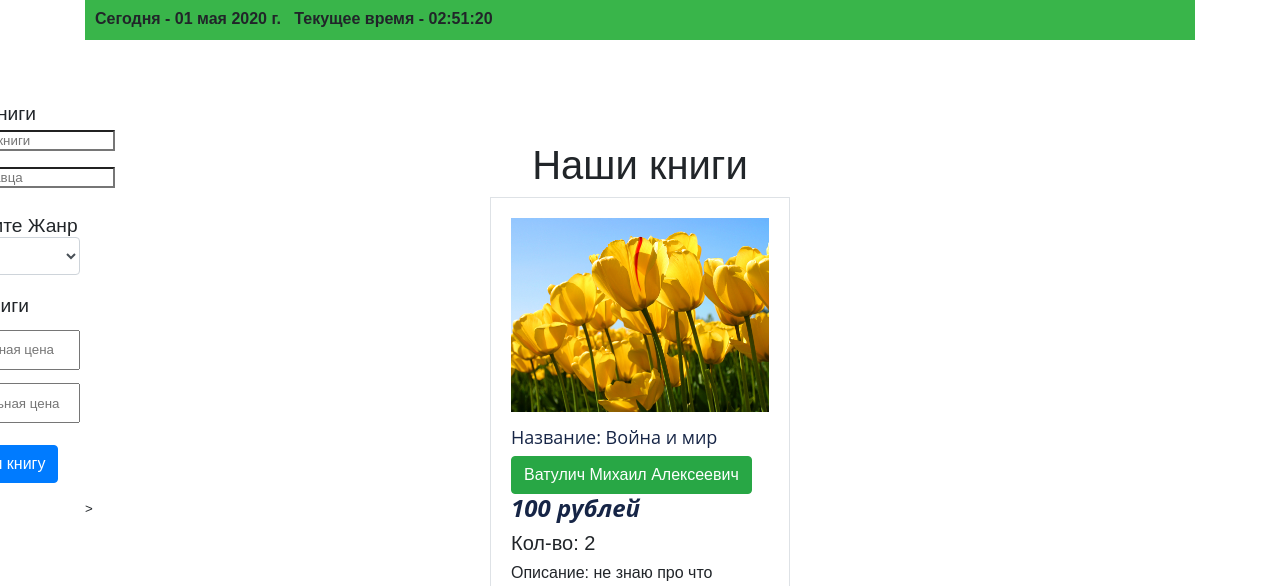
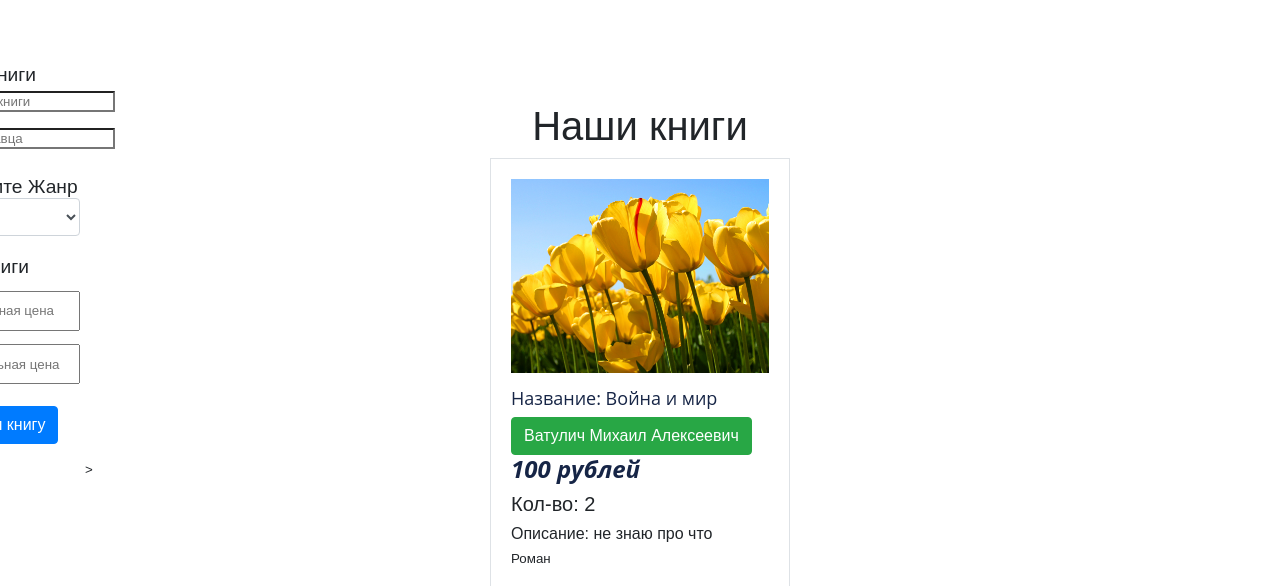
Before and after one commit to MishaVatulich/web_project, a Flask app: page / in a window 1280 px wide. Shown: the part 60-646 px from the top of the page. Run offline with Flask 2, Linux system fonts and the light colour scheme; data comes from the database, SQL or seed files in the repository; some libraries are stand-ins or nearby versions.

Commit message:
Update mainpage.html

```diff
--- a/templates/mainpage.html
+++ b/templates/mainpage.html
@@ -10,19 +10,6 @@
           crossorigin="anonymous">
     <link rel="stylesheet" type="text/css" href={{fun}}/>
     <title>{{title}}</title>
-    <style>
-          #sechead {
-    position: relative;
-    margin-bottom: -1px;
-	height: 40px;
-	clear:both;
-    left: 0; bottom: 0;
-    padding: 10px;
-    background: #39b54a;
-    color: #fff00;
-    width: 100%;
-   }
-    </style>
     <style>
     #filt2 {
         width: 150px;
@@ -71,41 +58,6 @@
         margin-top: 5px;
     }
     </style>
-    <script type="text/javascript">
-        function clock() {
-        var d = new Date();
-        var month_num = d.getMonth()
-        var day = d.getDate();
-        var hours = d.getHours();
-        var minutes = d.getMinutes();
-        var seconds = d.getSeconds();
-
-        month=new Array("января", "февраля", "марта", "апреля", "мая", "июня",
-        "июля", "августа", "сентября", "октября", "ноября", "декабря");
-
-        if (day <= 9) day = "0" + day;
-        if (hours <= 9) hours = "0" + hours;
-        if (minutes <= 9) minutes = "0" + minutes;
-        if (seconds <= 9) seconds = "0" + seconds;
-
-        date_time = "Сегодня - " + day + " " + month[month_num] + " " + d.getFullYear() +
-        " г.&nbsp;&nbsp;&nbsp;Текущее время - "+ hours + ":" + minutes + ":" + seconds;
-        if (document.layers) {
-         document.layers.doc_time.document.write(date_time);
-         document.layers.doc_time.document.close();
-        }
-        else document.getElementById("doc_time").innerHTML = date_time;
-         setTimeout("clock()", 1000);
-        }
-    </script>
-    <div id="sechead">
-        <span id="doc_time" style="font-size:120%; font-weight:bold;">
-            Дата и время:
-        </span>
-        <script type="text/javascript">
-         clock();
-        </script>
-    </div>
     <div>
         <form name="filt" method="post" id="form">
             <div class="form-group" id="filt2">
```
